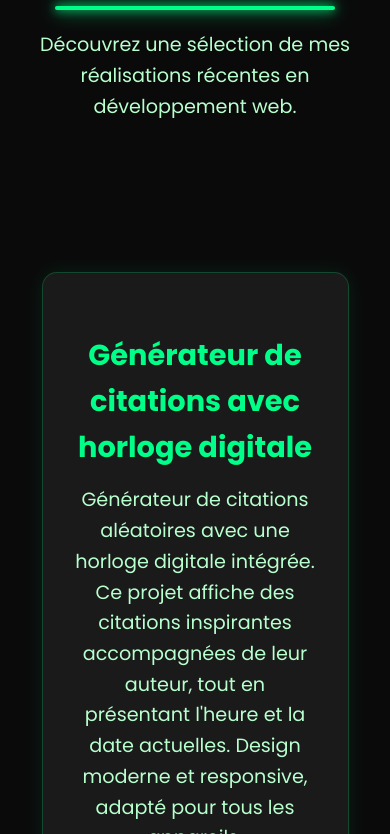
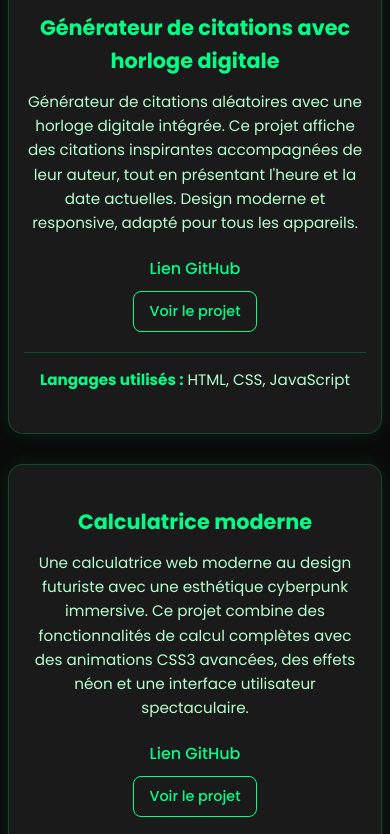
Before and after one commit to ewenlarrieu/Portfolio, a website: page Projects/projects.html in a window 390 px wide. Shown: the part 459-1293 px from the top of the page. Drawn offline with Linux system fonts and the light colour scheme.

Commit message:
Responsive ameloration

```diff
--- a/Home/home.css
+++ b/Home/home.css
@@ -234,35 +234,163 @@ p {
         font-size: 4.5rem;
     }
 
+    .hero-name {
+        font-size: 3rem;
+    }
+
     .hero-underline {
         width: 500px;
+    }
+
+    .tech-icons {
+        grid-template-columns: repeat(2, 1fr);
+        gap: 40px;
+    }
+
+    .skills-grid {
+        grid-template-columns: 1fr;
+        gap: 25px;
     }
 }
 
 @media (max-width: 768px) {
     .hero-section h1 {
-        font-size: 2.5rem;
+        font-size: 3.5rem;
+        max-width: 95%;
     }
 
     .hero-name {
-        font-size: 1.8rem;
+        font-size: 2rem;
+        margin-top: 25px;
     }
 
     .hero-underline {
-        width: 300px;
+        width: 80%;
+        max-width: 350px;
+    }
+
+    h2 {
+        font-size: 2rem;
+        margin-bottom: 30px;
+    }
+
+    p {
+        font-size: 1rem;
+    }
+
+    .about-section {
+        margin: 60px auto;
+        padding: 0 30px;
+    }
+
+    .tech-stack-section {
+        margin: 60px auto;
+        width: 90%;
+    }
+
+    .tech-icons {
+        grid-template-columns: repeat(2, 1fr);
+        gap: 30px 40px;
+    }
+
+    .tech-frame img {
+        width: 80px;
+        height: 80px;
+    }
+
+    .soft-skills-section {
+        margin: 60px auto;
+        width: 90%;
+    }
+
+    .skills-grid {
+        grid-template-columns: 1fr;
+        gap: 20px;
+    }
+
+    .skill-card {
+        width: 100%;
+        max-width: 300px;
+    }
+
+    .projects-preview {
+        margin: 80px auto;
+        width: 90%;
+    }
+
+    .btn-projects {
+        padding: 12px 30px;
+        font-size: 1rem;
     }
 }
 
 @media (max-width: 480px) {
     .hero-section h1 {
-        font-size: 2rem;
+        font-size: 2.2rem;
+        letter-spacing: 1px;
     }
 
     .hero-name {
-        font-size: 1.3rem;
+        font-size: 1.4rem;
+        margin-top: 20px;
     }
 
     .hero-underline {
-        width: 200px;
+        width: 90%;
+        max-width: 250px;
+        height: 3px;
+    }
+
+    h2 {
+        font-size: 1.6rem;
+        margin-bottom: 20px;
+    }
+
+    p {
+        font-size: 0.95rem;
+    }
+
+    .about-section {
+        margin: 40px auto;
+        padding: 0 20px;
+    }
+
+    .tech-stack-section {
+        margin: 50px auto;
+        width: 95%;
+    }
+
+    .tech-icons {
+        grid-template-columns: repeat(2, 1fr);
+        gap: 20px 30px;
+    }
+
+    .tech-frame {
+        padding: 15px;
+    }
+
+    .tech-frame img {
+        width: 70px;
+        height: 70px;
+    }
+
+    .soft-skills-section {
+        margin: 50px auto;
+        width: 95%;
+    }
+
+    .skill-card {
+        width: 100%;
+        padding: 15px;
+    }
+
+    .projects-preview {
+        margin: 60px auto;
+        width: 95%;
+    }
+
+    .btn-projects {
+        padding: 10px 25px;
+        font-size: 0.95rem;
     }
 }
--- a/Projects/projects.css
+++ b/Projects/projects.css
@@ -58,8 +58,8 @@ p {
     display: flex;
     flex-direction: column;
     align-items: center;
-    gap: 50px;
-    padding: 80px 20px;
+    gap: 70px;
+    padding: 80px 40px;
 }
 
 /* Style des cartes */
@@ -70,7 +70,7 @@ p {
     box-shadow: 0 0 20px rgba(0, 255, 136, 0.1);
     width: 70%;
     max-width: 800px;
-    padding: 30px;
+    padding: 40px;
     text-align: center;
     transition: transform 0.3s ease, box-shadow 0.3s ease;
 }
@@ -137,3 +137,96 @@ p {
     color: #00ff88;
     text-align: center;
 }
+
+/* ======================================
+   RESPONSIVE
+====================================== */
+
+@media (max-width: 1024px) {
+    .project-card {
+        width: 80%;
+        padding: 25px;
+    }
+}
+
+@media (max-width: 768px) {
+    h1 {
+        font-size: 3rem;
+    }
+
+    h3 {
+        font-size: 1.5rem;
+    }
+
+    p {
+        font-size: 1rem;
+    }
+
+    .projects-header {
+        padding: 60px 20px 40px;
+    }
+
+    .hero-underline {
+        width: 90%;
+        max-width: 350px;
+    }
+
+    .projects-grid {
+        padding: 50px 20px;
+        gap: 40px;
+    }
+
+    .project-card {
+        width: 90%;
+        padding: 25px 20px;
+    }
+
+    .btn-project {
+        padding: 10px 18px;
+        font-size: 0.95rem;
+    }
+}
+
+@media (max-width: 480px) {
+    h1 {
+        font-size: 2.2rem;
+    }
+
+    h3 {
+        font-size: 1.3rem;
+        margin-bottom: 12px;
+    }
+
+    p {
+        font-size: 0.95rem;
+    }
+
+    .projects-header {
+        padding: 50px 15px 30px;
+    }
+
+    .hero-underline {
+        width: 90%;
+        max-width: 250px;
+        height: 3px;
+    }
+
+    .projects-grid {
+        padding: 40px 15px;
+        gap: 30px;
+    }
+
+    .project-card {
+        width: 95%;
+        padding: 20px 15px;
+    }
+
+    .btn-project {
+        padding: 8px 15px;
+        font-size: 0.9rem;
+    }
+
+    .project-tech {
+        font-size: 0.9rem;
+    }
+}
```
Also changed, not shown: README.md (deleted).
